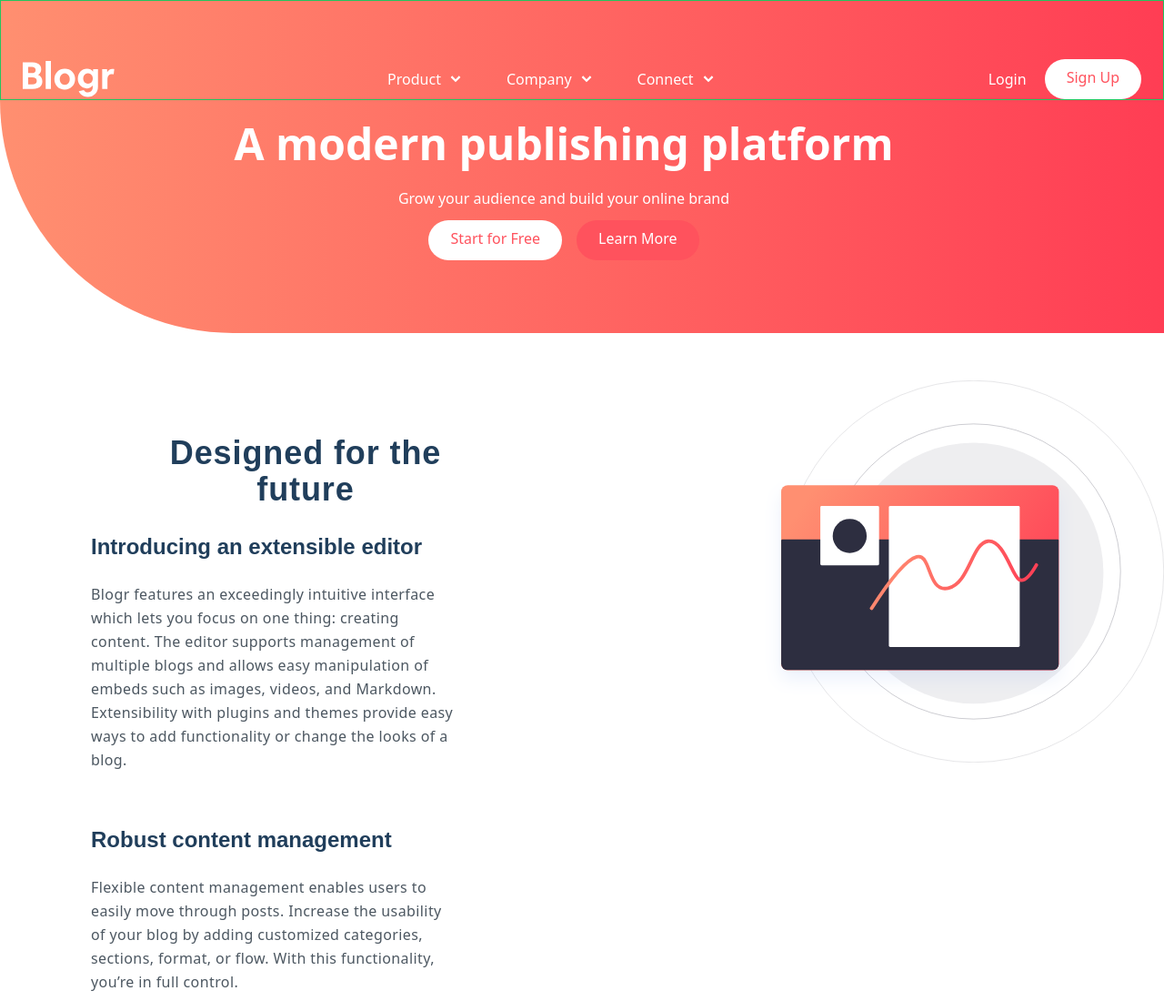
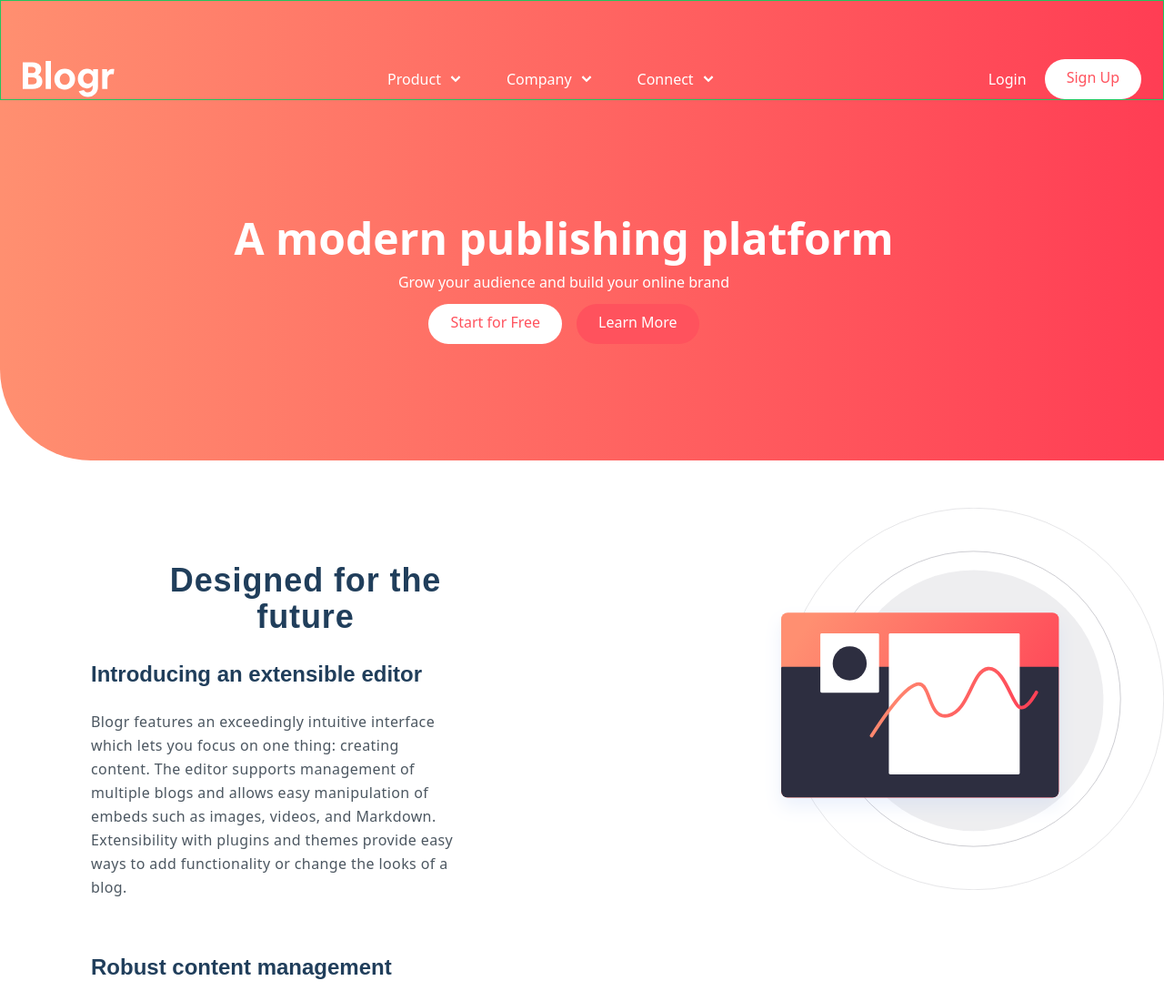
Before and after one commit to MundiaNderi/blogr, a website: page index.html in a window 1280 px wide. Shown: the top 1100 px of the page at 91% size. Drawn offline with Linux system fonts and the light colour scheme.

Commit message:
Rounded corners

```diff
--- a/index.html
+++ b/index.html
@@ -139,9 +139,9 @@
 
     <!--Hero-->
     <div
-      class="flex flex-col items-center justify-center mx-auto pr-10 text-center pb-20 bg-gradient-to-r from-veryLightRedGradient to-lightRedGradient rounded-tl-none rounded-tr-none rounded-br-none rounded-bl-full"
+      class="flex flex-col items-center justify-center mx-auto pr-10 text-center py-32 bg-gradient-to-r from-veryLightRedGradient to-lightRedGradient hero"
     >
-      <h1 class="font-Overpass font-semibold text-5xl text-white mt-3 p-3">
+      <h1 class="font-Overpass font-semibold text-5xl text-white">
         A modern publishing platform
       </h1>
       <p class="p-3 text-white">
--- a/src/input.css
+++ b/src/input.css
@@ -49,3 +49,9 @@
 .open .hamburger-bottom {
     transform: rotate(-45deg) translateY(6px) translate(-6px);
 }
+
+/* Rounded Corners */
+
+.hero {
+    border-radius: 0px 0px 0px 100px;
+}
```
Also changed, not shown: css/main.css.
